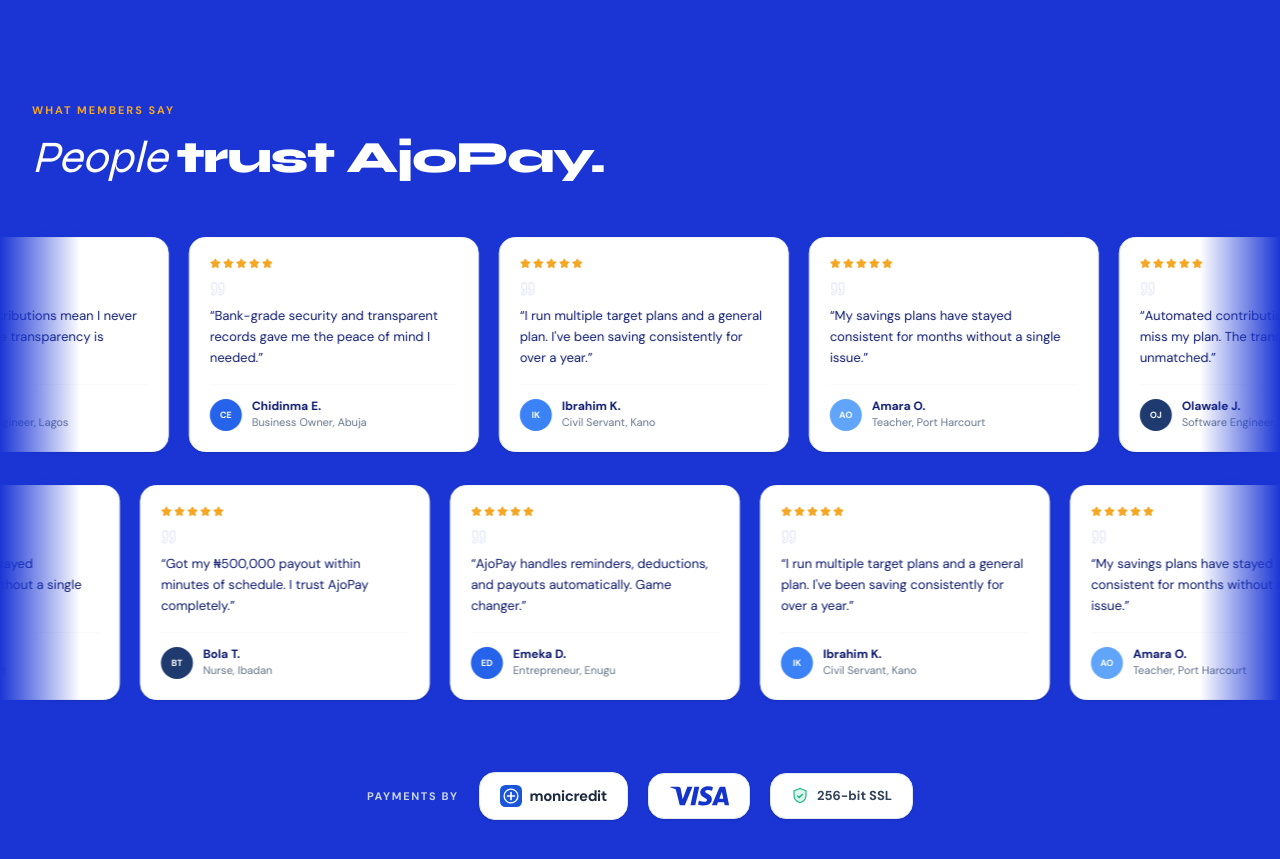
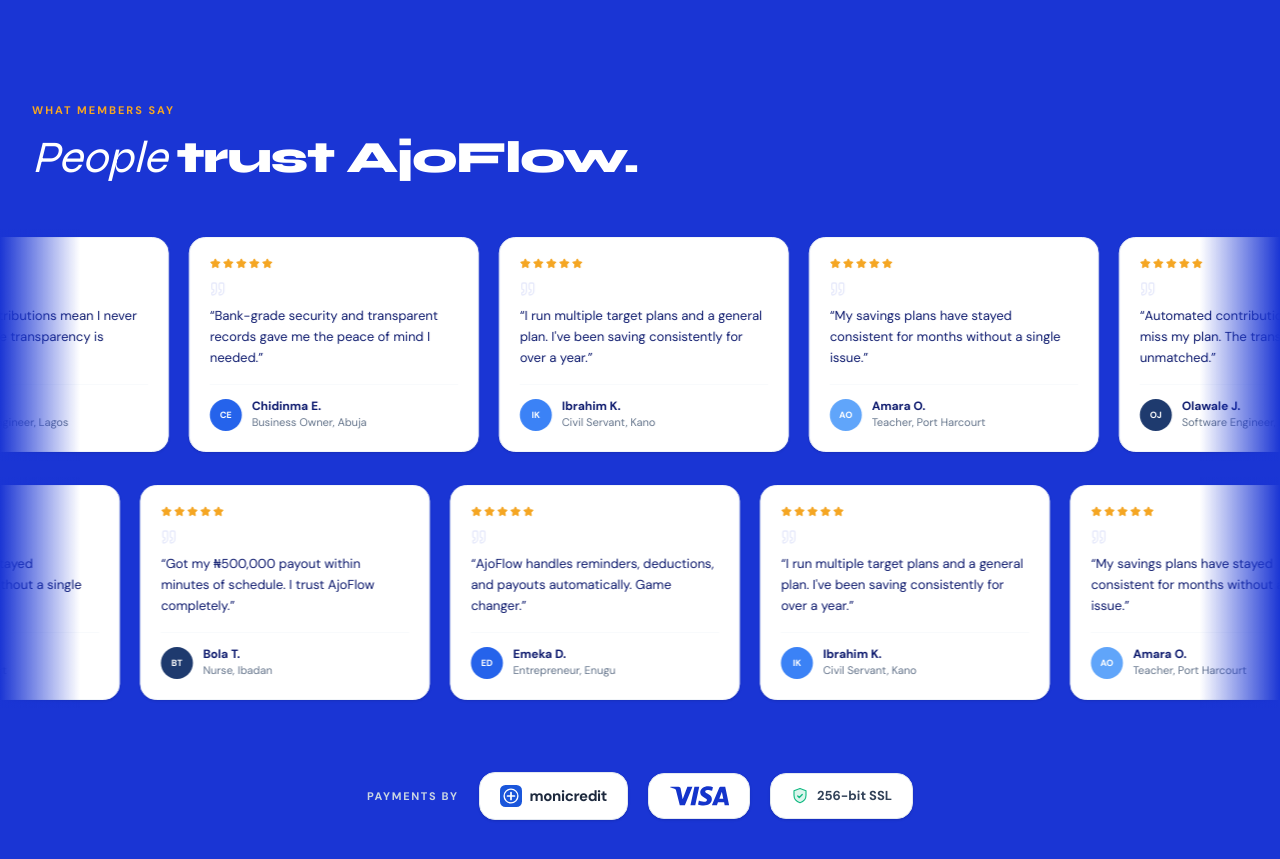
Before and after one commit to Oladimeji402/Ajo-pay, a Next.js app: page / in a window 1280 px wide. Shown: the part 3140-3999 px from the top of the page. Built offline with nearby package versions, Linux system fonts and the light colour scheme.

Commit message:
update the wallet funding system

```diff
--- a/app/(auth)/login/page.tsx
+++ b/app/(auth)/login/page.tsx
@@ -146,7 +146,7 @@
 
             <div className="border-t border-slate-100 pt-5">
                 <p className="text-center text-sm text-slate-500">
-                    New to AjoPay?{' '}
+                    New to AjoFlow?{' '}
                     <Link
                         href="/signup"
                         className="font-semibold text-brand-navy hover:text-brand-primary transition-colors"
--- a/app/(auth)/signup/page.tsx
+++ b/app/(auth)/signup/page.tsx
@@ -150,7 +150,7 @@
 
                 <div className="rounded-2xl border border-slate-100 bg-slate-50 p-4 space-y-3">
                     {[
-                        { step: '1', text: 'Open the email from AjoPay' },
+                        { step: '1', text: 'Open the email from AjoFlow' },
                         { step: '2', text: 'Click the "Verify my email" button' },
                         { step: '3', text: "You'll be redirected to your dashboard automatically" },
                     ].map(({ step, text }) => (
@@ -335,7 +335,7 @@
                         </div>
                     </label>
                     <span className="text-sm text-slate-600 leading-relaxed">
-                        I agree to AjoPay&apos;s{' '}
+                        I agree to AjoFlow&apos;s{' '}
                         <Link href="/terms" className="font-semibold text-brand-navy underline decoration-dotted underline-offset-4 hover:text-brand-primary transition-colors">Terms of Service</Link>
                         {' '}and{' '}
                         <Link href="/privacy" className="font-semibold text-brand-navy underline decoration-dotted underline-offset-4 hover:text-brand-primary transition-colors">Privacy Policy</Link>
--- a/app/(dashboard)/wallet/page.tsx
+++ b/app/(dashboard)/wallet/page.tsx
@@ -6,7 +6,7 @@
 import { useToast } from '@/components/ui/Toast';
 import { notifyError, notifySuccess } from '@/lib/toast';
 
-const WALLET_CACHE_KEY = 'ajopay_wallet_account_cache_v1';
+const WALLET_CACHE_KEY = 'AjoFlow_wallet_account_cache_v1';
 
 type WalletCache = {
   accountNumber: string | null;
@@ -309,7 +309,7 @@
         {!provisionError && !showPhoneUpdate && (
           <div className="rounded-2xl border border-slate-200 bg-white p-5 space-y-4">
             <p className="text-sm text-slate-600">
-              Your permanent account number lets you receive money directly into your AjoPay wallet from any bank in Nigeria.
+              Your permanent account number lets you receive money directly into your AjoFlow wallet from any bank in Nigeria.
             </p>
             <button
               onClick={provisionVirtualAccount}
@@ -382,7 +382,7 @@
           Fund Wallet
         </h1>
         <p className="text-xs text-brand-gray mt-0.5">
-          Transfer to your permanent account details below. You can fund anytime, even outside AjoPay.
+          Transfer to your permanent account details below. You can fund anytime, even outside AjoFlow.
         </p>
       </div>
 
@@ -415,7 +415,7 @@
         <div className="rounded-xl border border-amber-100 bg-amber-50 px-3 py-2.5 flex items-start gap-2">
           <span className="text-amber-500 mt-0.5 text-base leading-none">⚠</span>
           <p className="text-xs text-amber-800">
-            <span className="font-semibold">Minimum deposit: NGN 500.</span> Transfers below this amount will not be credited to your wallet.
+            <span className="font-semibold">Minimum deposit: NGN 500.</span> Bank transfer charges may apply.
           </p>
         </div>
       </div>
--- a/components/layout/AuthLayout.tsx
+++ b/components/layout/AuthLayout.tsx
@@ -108,7 +108,7 @@
                         </motion.div>
 
                         <p className="mt-6 text-center text-[11px] text-slate-400">
-                            &copy; 2026 AjoPay &middot; All rights reserved
+                            &copy; 2026 AjoFlow &middot; All rights reserved
                         </p>
                     </div>
                 </main>
--- a/components/sections/SocialProof.tsx
+++ b/components/sections/SocialProof.tsx
@@ -40,7 +40,7 @@
   {
     name: 'Bola T.',
     role: 'Nurse, Ibadan',
-    content: 'Got my ₦500,000 payout within minutes of schedule. I trust AjoPay completely.',
+    content: 'Got my ₦500,000 payout within minutes of schedule. I trust AjoFlow completely.',
     rating: 5,
     color: '#1E3A6E',
     initials: 'BT',
@@ -48,7 +48,7 @@
   {
     name: 'Emeka D.',
     role: 'Entrepreneur, Enugu',
-    content: 'AjoPay handles reminders, deductions, and payouts automatically. Game changer.',
+    content: 'AjoFlow handles reminders, deductions, and payouts automatically. Game changer.',
     rating: 5,
     color: '#2563EB',
     initials: 'ED',
@@ -102,7 +102,7 @@
             style={{ fontSize: 'clamp(2rem, 4vw, 2.8rem)' }}
           >
             <span style={{ fontFamily: 'var(--font-serif)', fontStyle: 'italic', fontWeight: 400 }}>People </span>
-            <span style={{ fontFamily: 'var(--font-display)', fontWeight: 800, letterSpacing: '-0.03em' }}>trust AjoPay.</span>
+            <span style={{ fontFamily: 'var(--font-display)', fontWeight: 800, letterSpacing: '-0.03em' }}>trust AjoFlow.</span>
           </h2>
         </motion.div>
       </Container>
```
